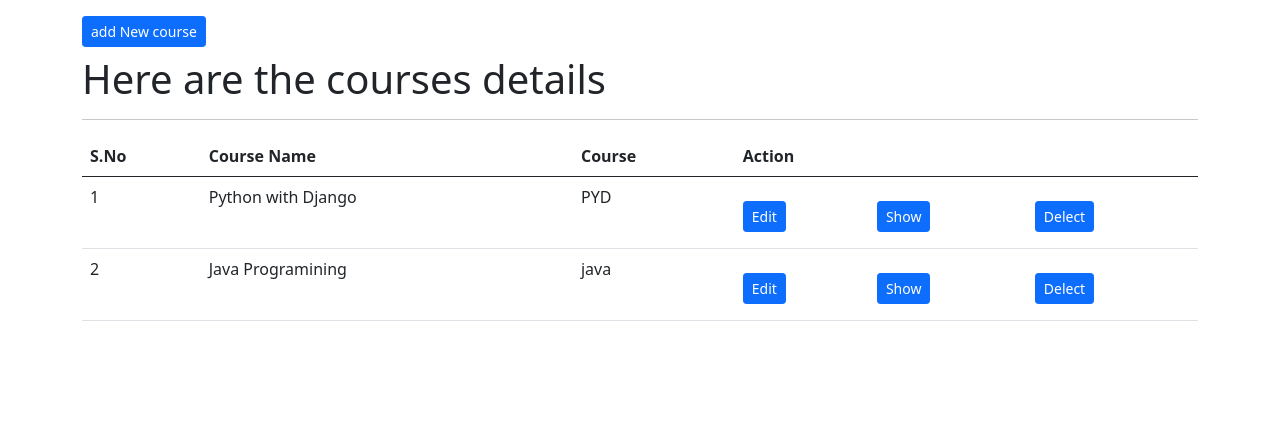
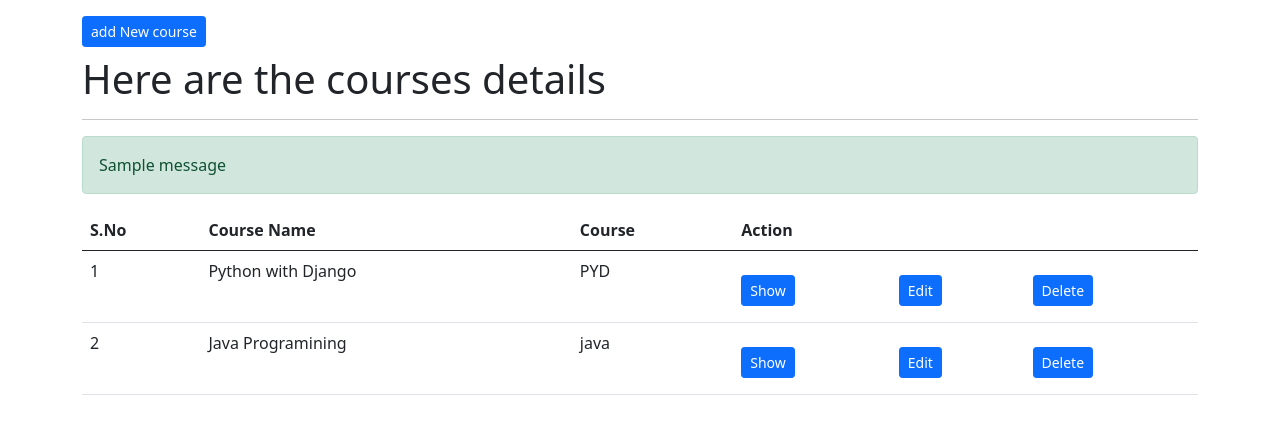
Before and after one commit to ramkhelaunsada0977/Student_Enquiry_System, a Django app: page /courses/list/ in a window 1280 px wide. Shown: the part 56-490 px from the top of the page. Run offline with Django 4.2, Linux system fonts and the light colour scheme; data comes from the database, SQL or seed files in the repository; both versions use the stored data as it was after the commit; tables that the repository leaves empty hold one stand-in row (values such as "Sample post"); one stand-in notice (Sample message) is shown.

Commit message:
message framework

```diff
--- a/project_student_enquiry_system/app_courses/urls.py
+++ b/project_student_enquiry_system/app_courses/urls.py
@@ -4,6 +4,8 @@ from app_courses import views
 urlpatterns = [
     path('list/', views.course_index, name ='course-index'),
     path('create/', views.course_create, name='course-create'),
-    path('edit/', views.course_edit, name='course-edit'),
-    path('show/', views.course_show, name='course-show'),
+    path('edit/<int:id>/', views.course_edit, name='course-edit'),
+    path('update/', views.course_update, name='course-update'),
+    path('show/<int:id>/', views.course_show, name='course-show'),
+    path('delete/<int:id>/', views.course_delete, name='course-delete'),
 ]
--- a/project_student_enquiry_system/app_courses/views.py
+++ b/project_student_enquiry_system/app_courses/views.py
@@ -1,6 +1,7 @@
 from django.shortcuts import render, redirect
 from app_courses.forms import CourseCreateForm
 from app_courses.models import CourseModel
+from django.contrib import messages
 
 # Create your views here.
 def course_index(request):
@@ -29,7 +30,30 @@ def course_create(request):
         # cm.save()
     return render(request, 'courses/create.html', context)
 
-def course_edit(request):
-    return render(request, 'courses/edit.html')
-def course_show(request):
-    return render(request, 'courses/show.html')
+def course_edit(request, id):
+    course =CourseModel.objects.get(id=id)
+    context= {"course":course}
+    return render(request, 'courses/edit.html', context)
+
+
+def course_update(request):
+    if request.method=="POST":
+        instance= CourseModel.objects.get(id=request.POST.get('id'))
+        data= CourseCreateForm(data=request.POST, instance=instance)
+        if data.is_valid():
+            data.save()
+            messages.success(request, "Data Updated successfully")
+            return redirect("course-index")
+        return redirect("course-index")
+    return redirect("course-index")
+
+def course_show(request, id):
+    course = CourseModel.objects.get(id=id)
+    context= {"course":course}
+    return render(request, 'courses/show.html', context)
+
+def course_delete(request, id):
+    course = CourseModel.objects.get(id=id)
+    course.delete()
+    messages.success(request, "Data delete successfully")
+    return redirect("course-index")
--- a/project_student_enquiry_system/app_students/urls.py
+++ b/project_student_enquiry_system/app_students/urls.py
@@ -3,5 +3,7 @@ from . import views
 
 urlpatterns = [
     path('list/', views.student_index, name='student-index'),
-    path('create/', views.student_create, name='student-create')
+    path('create/', views.student_create, name='student-create'),
+    path('edit/<int:id>/', views.student_edit, name='student-edit'),
+    path('show/<int:id>/', views.student_show, name='student-show')
 ]
--- a/project_student_enquiry_system/app_students/views.py
+++ b/project_student_enquiry_system/app_students/views.py
@@ -23,3 +23,9 @@ def student_index(request):
     }
 
     return render(request, "students/index.html", context)
+
+def student_edit(request, id):
+    return render(request, 'students/edit.html')
+
+def student_show(request, id):
+    return render(request, 'students/show.html')
--- a/project_student_enquiry_system/project_student_enquiry_system/urls.py
+++ b/project_student_enquiry_system/project_student_enquiry_system/urls.py
@@ -15,7 +15,7 @@ Including another URLconf
     2. Add a URL to urlpatterns:  path('blog/', include('blog.urls'))
 """
 from django.contrib import admin
-from django.urls import path, include
+from django.urls import path,include
 
 urlpatterns = [
     path('admin/', admin.site.urls),
--- a/project_student_enquiry_system/templates/courses/index.html
+++ b/project_student_enquiry_system/templates/courses/index.html
@@ -6,10 +6,11 @@
 
 {% block content %}
 <div class="container">
-    <a href="{% url 'course-index' %}", class="btn btn-primary btn-sm mt-3 mb-2">add New course</a>
+    <a href="{% url 'course-create' %}", class="btn btn-primary btn-sm mt-3 mb-2">add New course</a>
     <h1>{{ body_title }} </h1>
     <hr>
-    <table class="table table-hover">
+    {% include 'partials/_message.html' %}
+        <table class="table table-hover">
         <thead>
             <tr>
                 <th>S.No</th>
@@ -24,9 +25,12 @@
                 <td>{{ forloop.counter }}</td>
                 <td>{{ val.course_name }}</td>
                 <td>{{ val.course_code }}</td>
-                <td><a href="{% url 'course-edit' %}", class="btn btn-primary btn-sm mt-3 mb-2">Edit</a></td>
-                <td><a href="{% url 'course-show' %}", class="btn btn-primary btn-sm mt-3 mb-2">Show</a></td>
-                <td><a href="{% url 'course-show' %}", class="btn btn-primary btn-sm mt-3 mb-2">Delect</a></td>
+                <td><a href="{% url 'course-show' val.id %}",
+                    class="btn btn-primary btn-sm mt-3 mb-2">Show</a></td>
+                <td><a href="{% url 'course-edit' val.id %}",
+                    class="btn btn-primary btn-sm mt-3 mb-2">Edit</a></td>
+                <td><a href="{% url 'course-delete' val.id %}",
+                    class="btn btn-primary btn-sm mt-3 mb-2">Delete</a></td>
             </tr>
             {% endfor %}
         </tbody>
--- /dev/null
+++ b/project_student_enquiry_system/templates/partials/_message.html
@@ -0,0 +1,10 @@
+{% if messages %}
+        <div class="messages">
+            {% for message in messages %}
+            <div{% if message.tags %} class="alert alert-{{ message.tags }}"{% endif %}>
+                {% if message.level == DEFAULT_MESSAGE_LEVELS.ERROR %}Important: {% endif %}
+                {{ message }}
+            </div>
+            {% endfor %}
+        </div>
+    {% endif %}
```
Also changed, not shown: project_student_enquiry_system/templates/courses/edit.html (+18 -1 lines), project_student_enquiry_system/templates/courses/show.html (+12 -1 lines), project_student_enquiry_system/templates/students/index.html (+6 -3 lines), project_student_enquiry_system/db.sqlite3.
